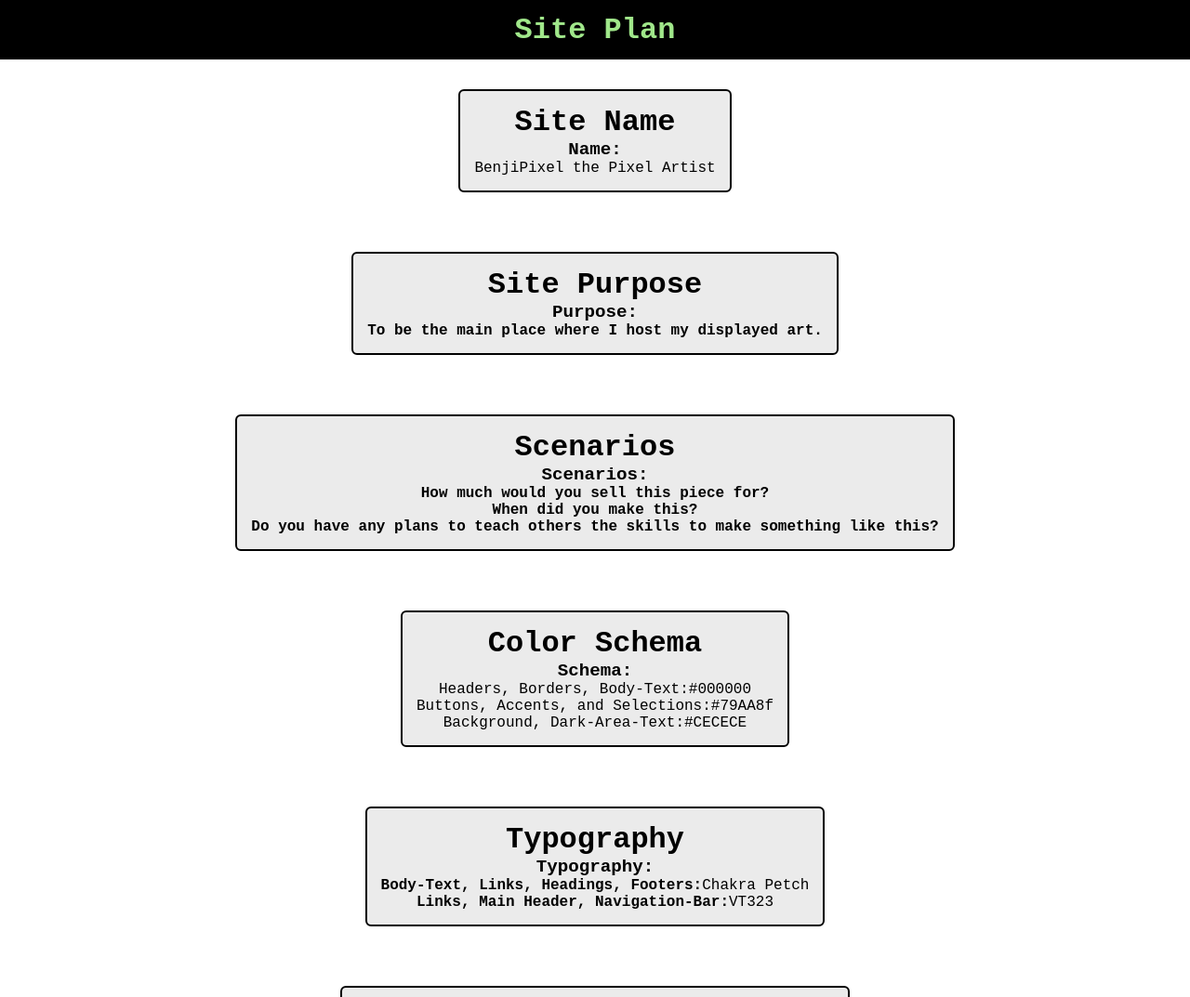
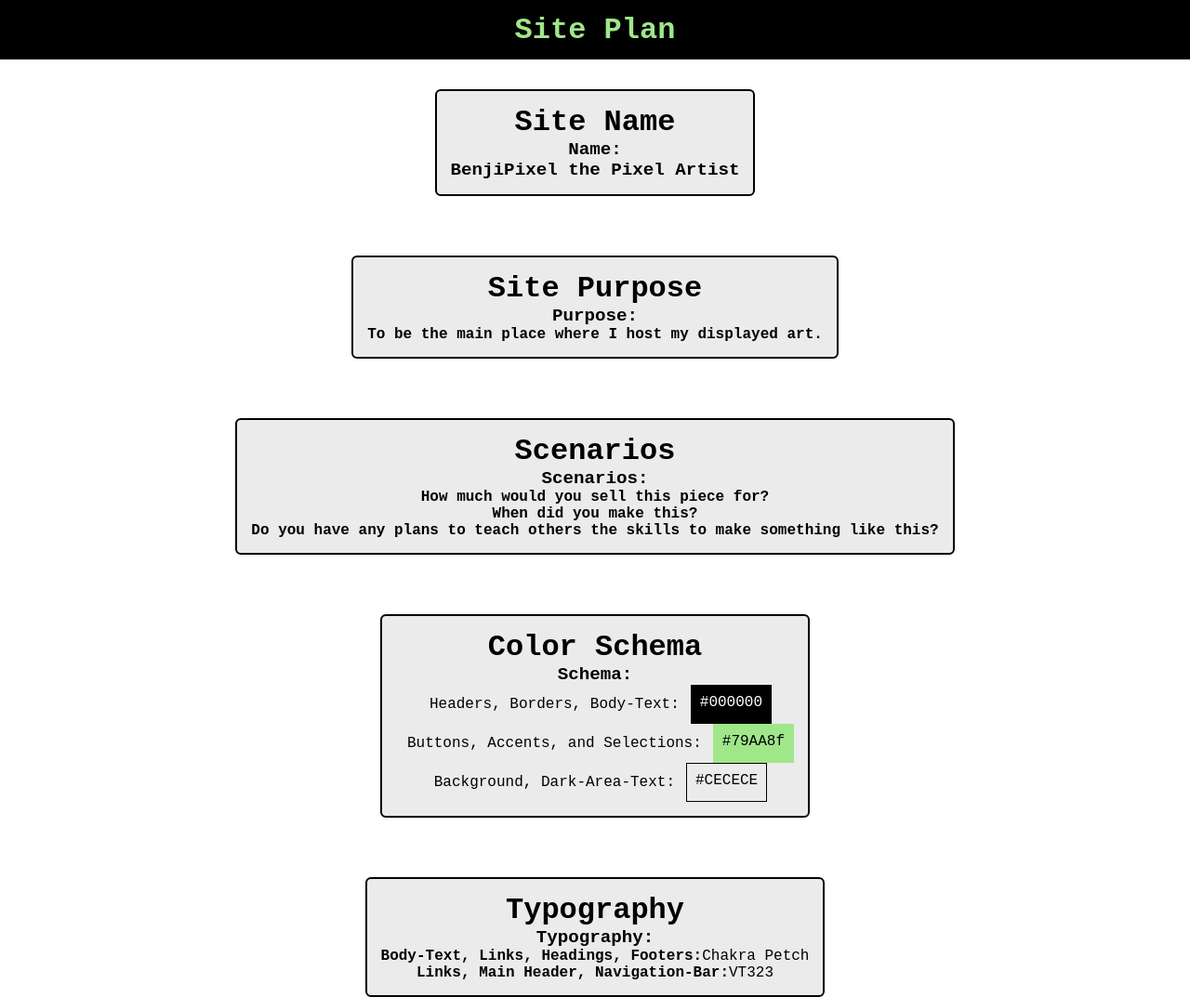
Before and after one commit to scoolywooly/wdd131, a plain HTML site: page project/siteplan.html in a window 1280 px wide. Shown: the top 1073 px of the page at 93% size. Drawn offline with Linux system fonts and the light colour scheme.

Commit message:
Finished site plan, now will pass through the validator

```diff
--- a/project/siteplan.html
+++ b/project/siteplan.html
@@ -86,26 +86,26 @@
                     <ul>
                         <li>
                             <label>
-                                <p>Headers, Borders, Body-Text:</p>
+                                <p class="color-title">Headers, Borders, Body-Text:</p>
                             </label>
-                            <div class="color-box"> <!--Black-->
+                            <div id="black-box"> <!--Black-->
                                 <p>#000000</p>
                             </div>
                         </li>
 
                         <li>
                             <label>
-                                <p>Buttons, Accents, and Selections: </p> <!--Muted Green-->
+                                <p class="color-title">Buttons, Accents, and Selections: </p> <!--Muted Green-->
                             </label>
-                            <div class="color-box"> <!--Black-->
+                            <div id="green-box"> <!--Green-->
                                 <p>#79AA8f</p>
                             </div>
                         </li>
                         <li>
                             <label>
-                                <p>Background, Dark-Area-Text: </p> <!--Pale Grey-->
+                                <p class="color-title">Background, Dark-Area-Text: </p> <!--Pale Grey-->
                             </label>
-                            <div class="color-box"> <!--Black-->
+                            <div id="gray-box"> <!--Gray-->
                                 <p>#CECECE</p>
                             </div>
                         </li>
--- a/project/styles/siteplan.css
+++ b/project/styles/siteplan.css
@@ -53,6 +53,7 @@ section {
 }
 
 li {
+
     display: flex;
     flex-direction: row;
     justify-content: center;
@@ -80,6 +81,37 @@ img {
     font-weight: 600;
 }
 
+.color-title {
+    padding: 12px;
+    text-align: left;
+
+}
+
+#black-box {
+    background-color: var(--black);
+    padding: 10px;
+    color: white;
+
+}
+
+#green-box {
+    background-color: var(--green);
+    padding: 10px;
+
+}
+
+#gray-box {
+    background-color: var(--gray);
+    padding: 9px;
+    border: 1px solid var(--black);
+
+}
+
+#name {
+    font-size: larger;
+    font-weight: 700;
+}
+
 footer {
     display: flex;
     margin: 0px;
```
